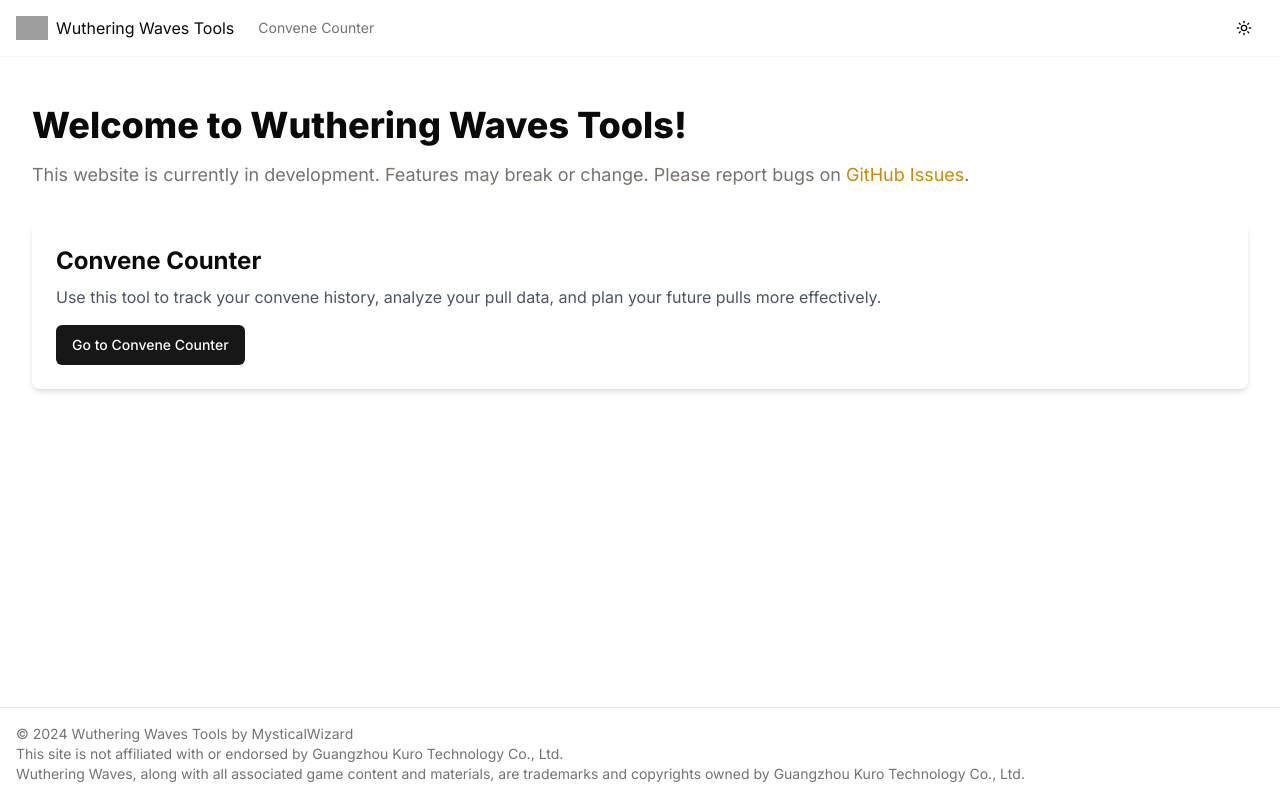
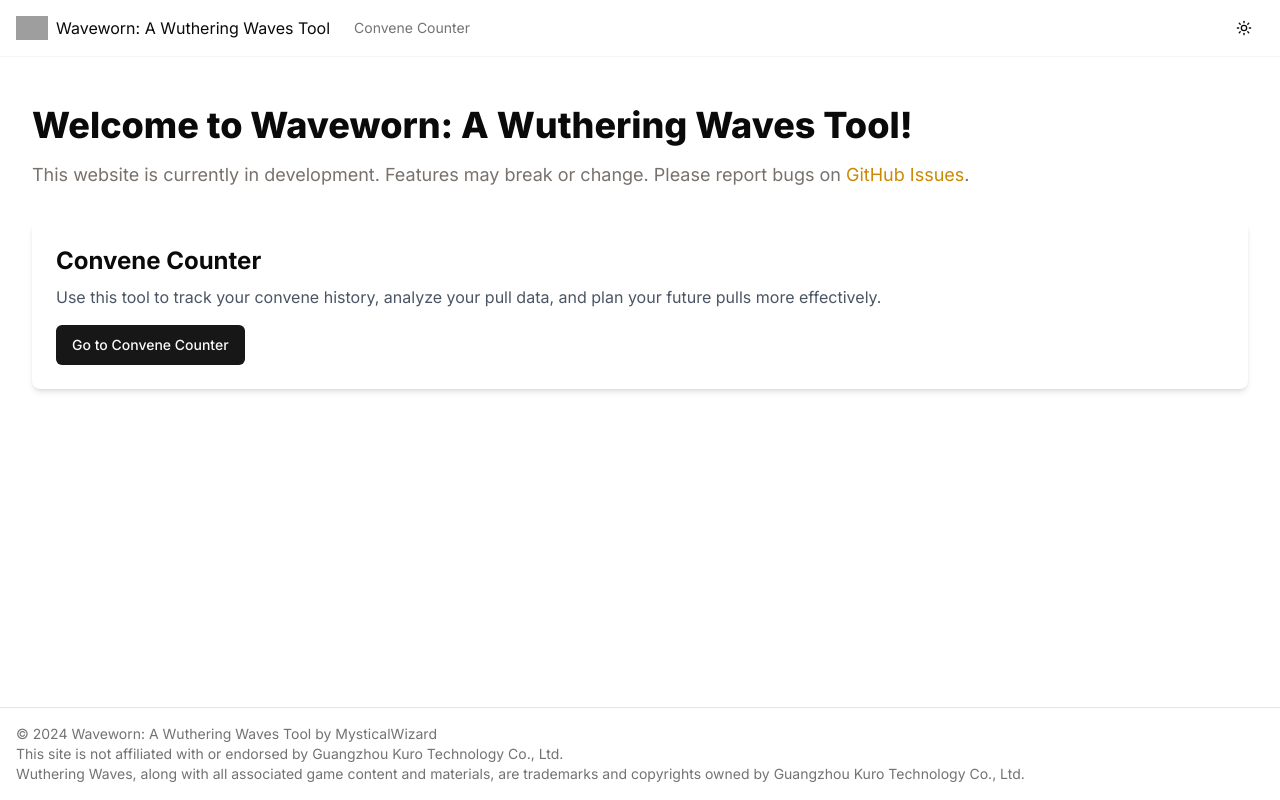
Before and after one commit to MysticalWizard/waveworn-web, a Next.js app: page / in a window 1280 px wide. Built offline with nearby package versions, Linux system fonts and the light colour scheme; grey boxes are pictures that could not be loaded.

Commit message:
chore: rebrand

```diff
--- a/package.json
+++ b/package.json
@@ -1,6 +1,6 @@
 {
-  "name": "wuwa-tools",
-  "version": "0.1.0",
+  "name": "waveworn-web",
+  "version": "1.0.0",
   "private": true,
   "scripts": {
     "dev": "next dev",
--- a/src/app/layout.tsx
+++ b/src/app/layout.tsx
@@ -18,6 +18,10 @@
     default: siteConfig.name,
   },
   description: siteConfig.description,
+  alternates: {
+    canonical: '/',
+  },
+  metadataBase: new URL(siteConfig.url),
 };
 
 export default function RootLayout({
--- a/src/config/site.ts
+++ b/src/config/site.ts
@@ -1,11 +1,12 @@
 export const siteConfig = {
-  name: 'Wuthering Waves Tools',
-  shortName: 'WuWa Tools',
+  name: 'Waveworn: A Wuthering Waves Tool',
+  shortName: 'Waveworn',
   url: 'https://wuwa.mystwiz.net',
   description: 'Various tools for Wuthering Waves.',
   links: {
     github: 'https://github.com/MysticalWizard',
-    repo: 'https://github.com/MysticalWizard/wuwa-tools',
+    repo: 'https://github.com/MysticalWizard/waveworn-web',
+    personal: 'https://mystwiz.net',
   },
 };
 
```
